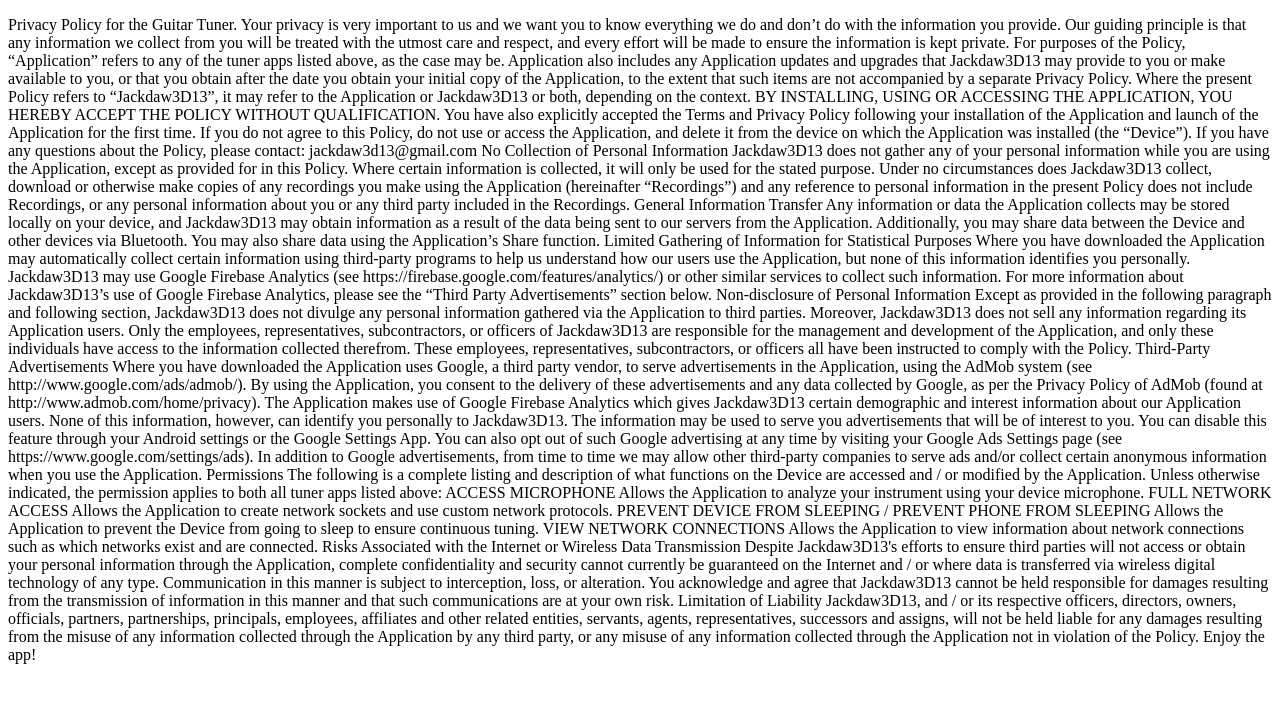
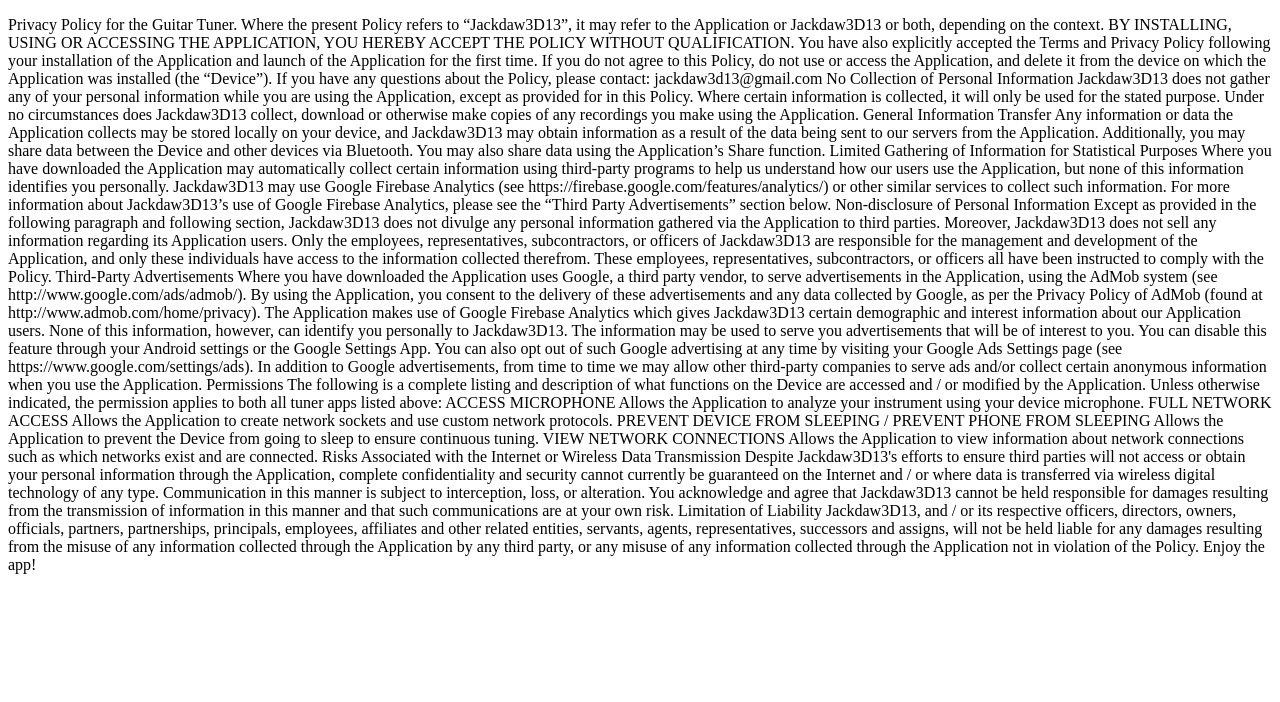
Before and after one commit to jackdaw3d13/jackdaw3d13, a plain HTML site: page index.html in a window 1280 px wide. Drawn offline with Linux system fonts and the light colour scheme.

Commit message:
Update index.html

```diff
--- a/index.html
+++ b/index.html
@@ -6,10 +6,6 @@
   <body>
     <p>
 Privacy Policy for the Guitar Tuner.
-
-Your privacy is very important to us and we want you to know everything we do and don’t do with the information you provide. Our guiding principle is that any information we collect from you will be treated with the utmost care and respect, and every effort will be made to ensure the information is kept private.
-
-For purposes of the Policy, “Application” refers to any of the tuner apps listed above, as the case may be. Application also includes any Application updates and upgrades that Jackdaw3D13 may provide to you or make available to you, or that you obtain after the date you obtain your initial copy of the Application, to the extent that such items are not accompanied by a separate Privacy Policy.
 
 Where the present Policy refers to “Jackdaw3D13”, it may refer to the Application or Jackdaw3D13 or both, depending on the context.
 
@@ -22,7 +18,7 @@ If you have any questions about the Policy, please contact: jackdaw3d13@gmail.co
 No Collection of Personal Information
 Jackdaw3D13 does not gather any of your personal information while you are using the Application, except as provided for in this Policy. Where certain information is collected, it will only be used for the stated purpose.
 
-Under no circumstances does Jackdaw3D13 collect, download or otherwise make copies of any recordings you make using the Application (hereinafter “Recordings”) and any reference to personal information in the present Policy does not include Recordings, or any personal information about you or any third party included in the Recordings.
+Under no circumstances does Jackdaw3D13 collect, download or otherwise make copies of any recordings you make using the Application.
 
 General Information Transfer
 Any information or data the Application collects may be stored locally on your device, and Jackdaw3D13 may obtain information as a result of the data being sent to our servers from the Application. Additionally, you may share data between the Device and other devices via Bluetooth. You may also share data using the Application’s Share function.
```
